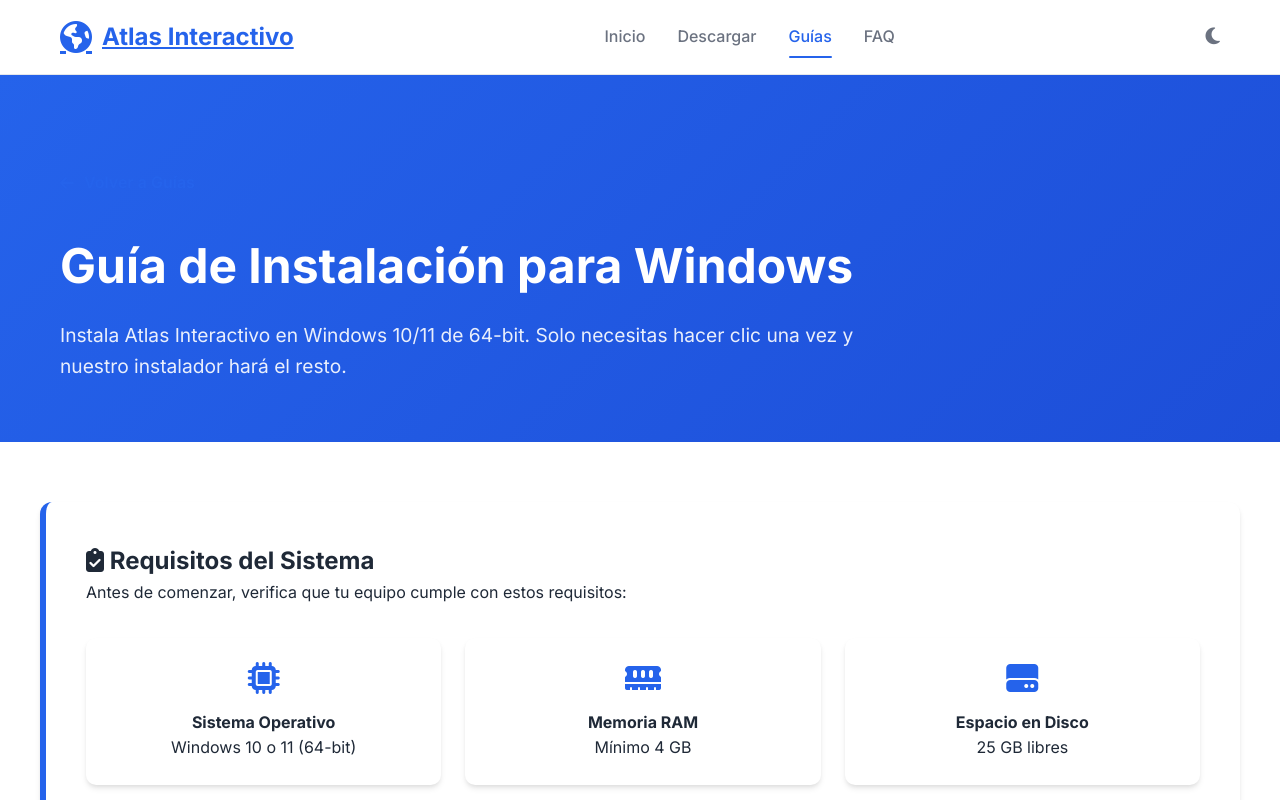
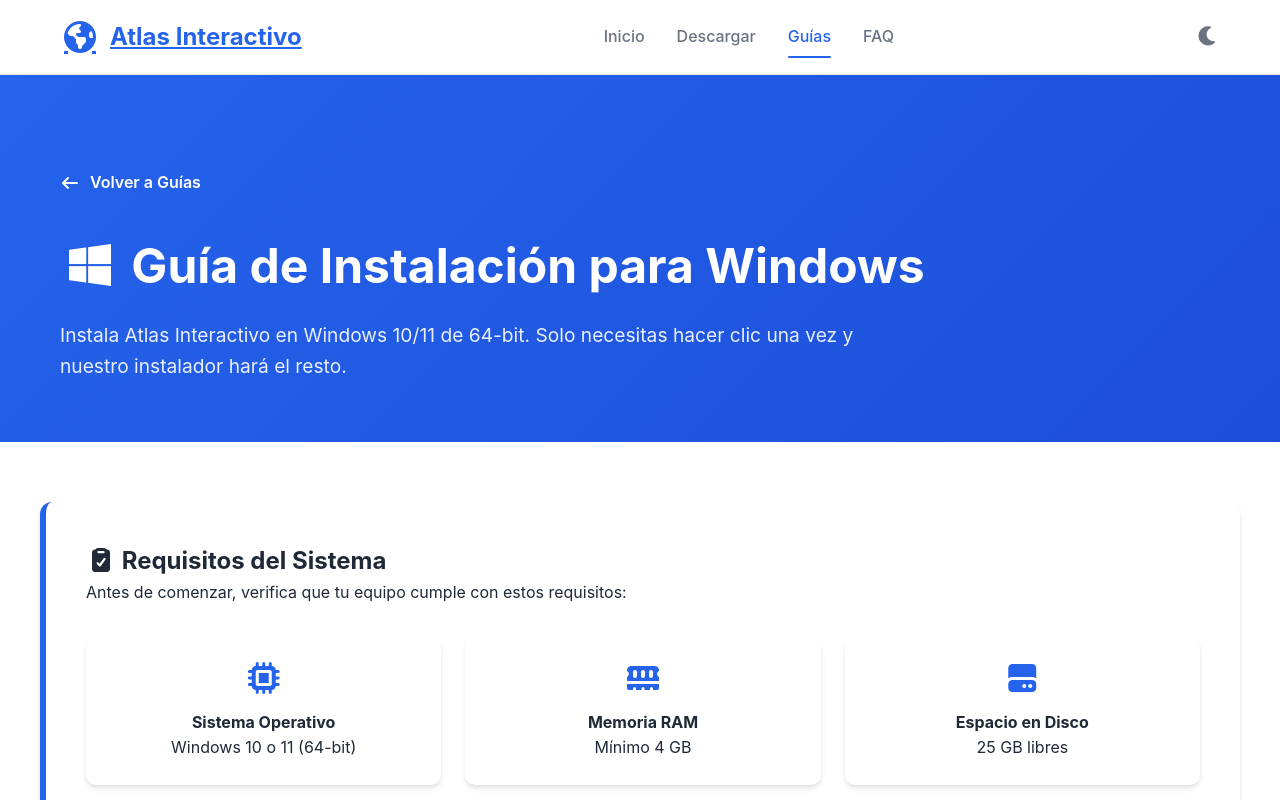
Before and after one commit to adrianfb94/atlas-distribution, a plain HTML site: page docs/guide_windows.html in a window 1280 px wide. Shown: the top 800 px of the page. Drawn offline with Linux system fonts and the light colour scheme.

Commit message:
web styles done

```diff
--- a/docs/guide_windows.html
+++ b/docs/guide_windows.html
@@ -5,8 +5,9 @@
     <meta name="viewport" content="width=device-width, initial-scale=1.0">
     <title>Guía de Instalación Windows - Atlas Interactivo</title>
     <link rel="stylesheet" href="style.css">
-    <link rel="stylesheet" href="https://cdnjs.cloudflare.com/ajax/libs/font-awesome/6.4.0/css/all.min.css">
-    <link href="https://fonts.googleapis.com/css2?family=Inter:wght@300;400;500;600;700&display=swap" rel="stylesheet">
+    <!-- <link rel="stylesheet" href="https://cdnjs.cloudflare.com/ajax/libs/font-awesome/6.4.0/css/all.min.css"> -->
+    <link rel="stylesheet" href="all.min.css">
+    <!-- <link href="https://fonts.googleapis.com/css2?family=Inter:wght@300;400;500;600;700&display=swap" rel="stylesheet"> -->
     <style>
         .guide-header {
             background: linear-gradient(135deg, #2563eb 0%, #1d4ed8 100%);
@@ -122,7 +123,8 @@
             display: inline-flex;
             align-items: center;
             gap: 10px;
-            color: #2563eb;
+            /* color: #2563eb; */
+            color: white;
             text-decoration: none;
             font-weight: 600;
             margin-bottom: 2rem;
@@ -169,7 +171,8 @@
             <a href="index.html#guide" class="back-button">
                 <i class="fas fa-arrow-left"></i> Volver a Guías
             </a>
-            <h1>Guía de Instalación para Windows</h1>
+            <!-- <h1>Guía de Instalación para Windows</h1> -->
+             <h1><i class="fab fa-windows"></i> Guía de Instalación para Windows</h1>
             <p>Instala Atlas Interactivo en Windows 10/11 de 64-bit. Solo necesitas hacer clic una vez y nuestro instalador hará el resto.</p>
         </div>
     </div>
```
Also changed, not shown: docs/guide_linux.html (+7 -5 lines).
